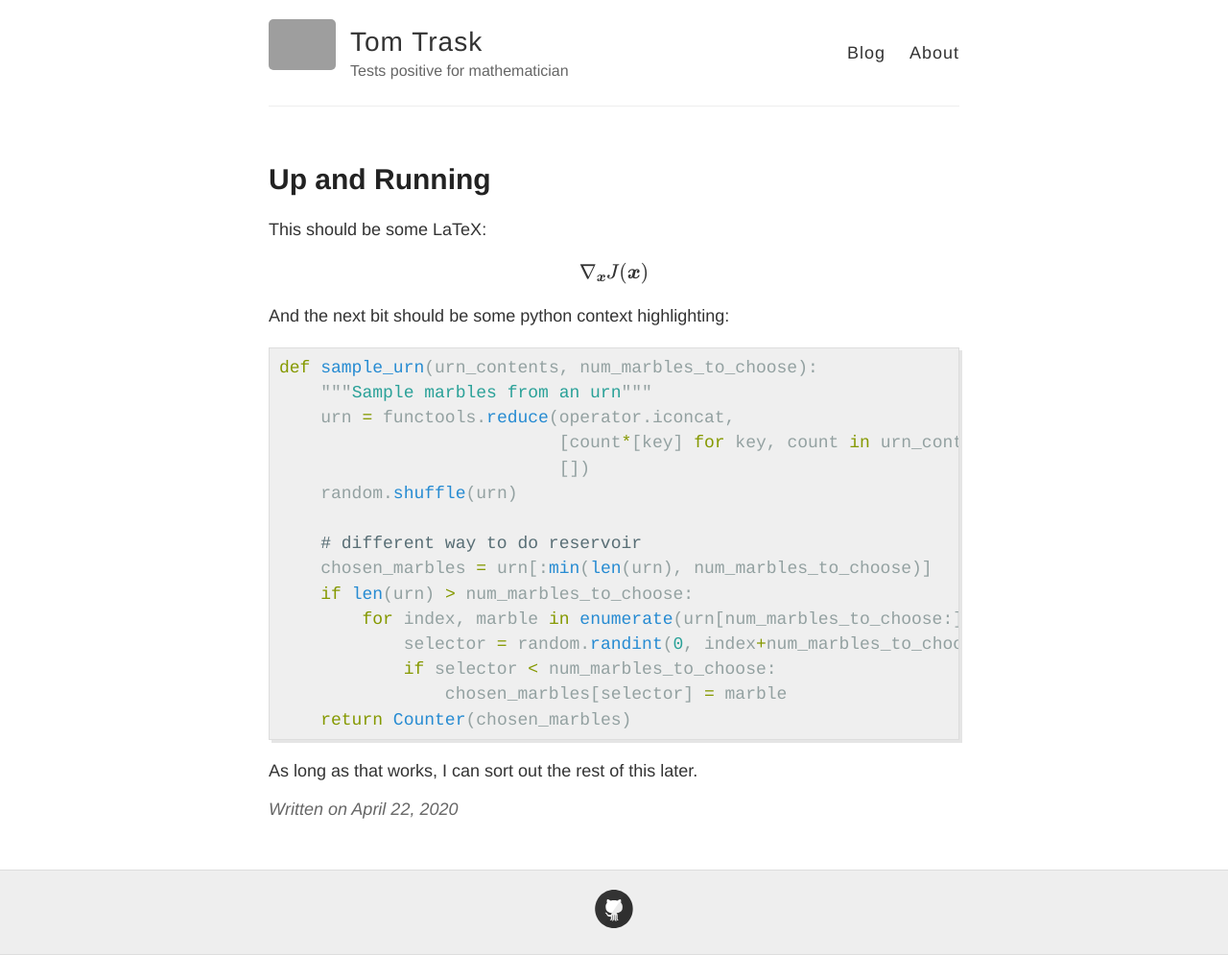
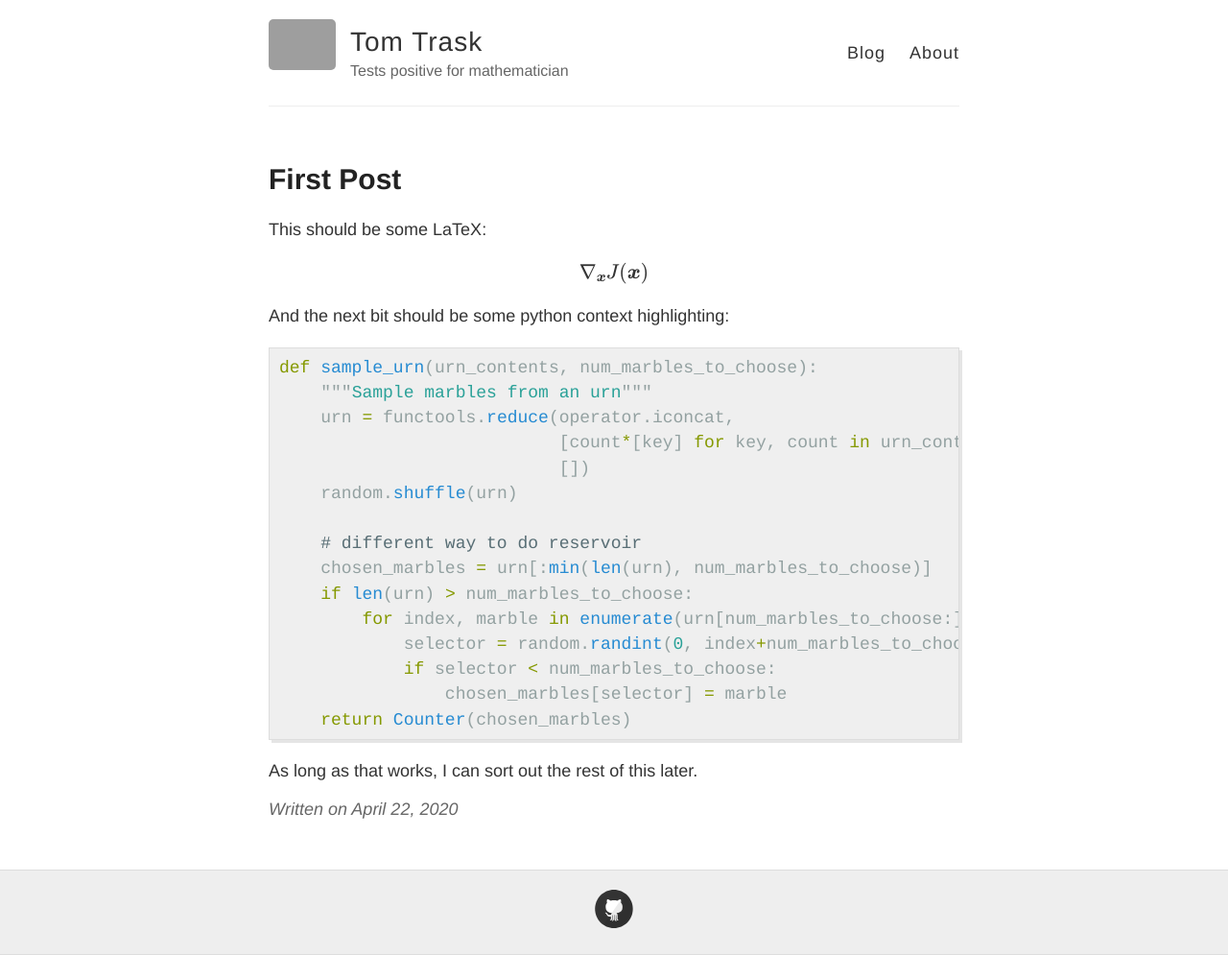
Before and after one commit to tomtrask/tomtrask.github.io, a Jekyll site: the page built from _posts/2020-4-22-First.md, in a window 1280 px wide. Shown: the whole page at 96% size. Built offline with Jekyll 4.4.1, drawn with Linux system fonts in a browser that asks for light colours; formulas are drawn with MathJax 3; grey boxes are pictures that could not be loaded.

Commit message:
Change title of first post

```diff
--- a/_posts/2020-4-22-First.md
+++ b/_posts/2020-4-22-First.md
@@ -1,6 +1,6 @@
 ---
 layout: post
-title: Up and Running
+title: First Post
 ---
 
 This should be some LaTeX:
```
